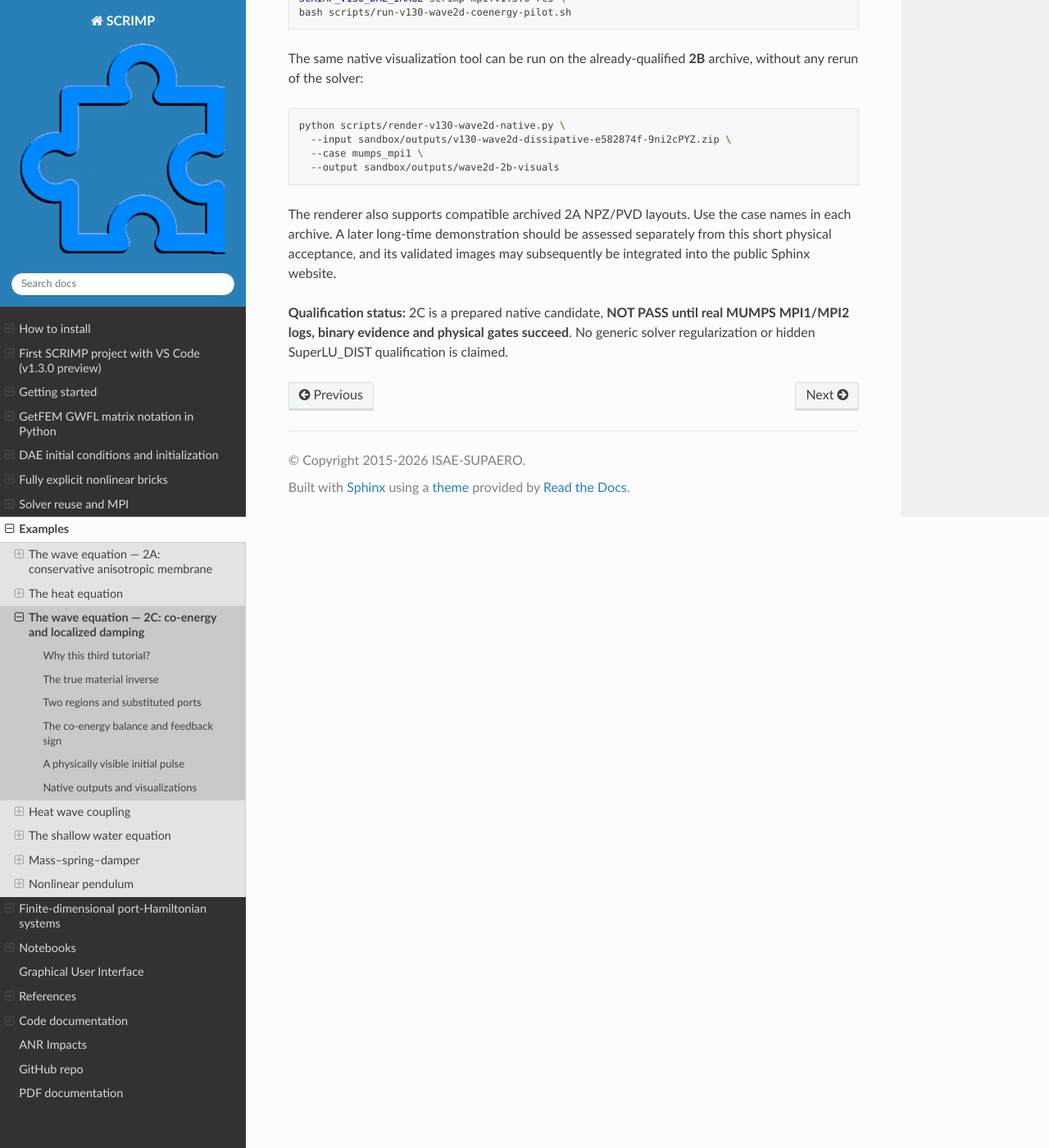
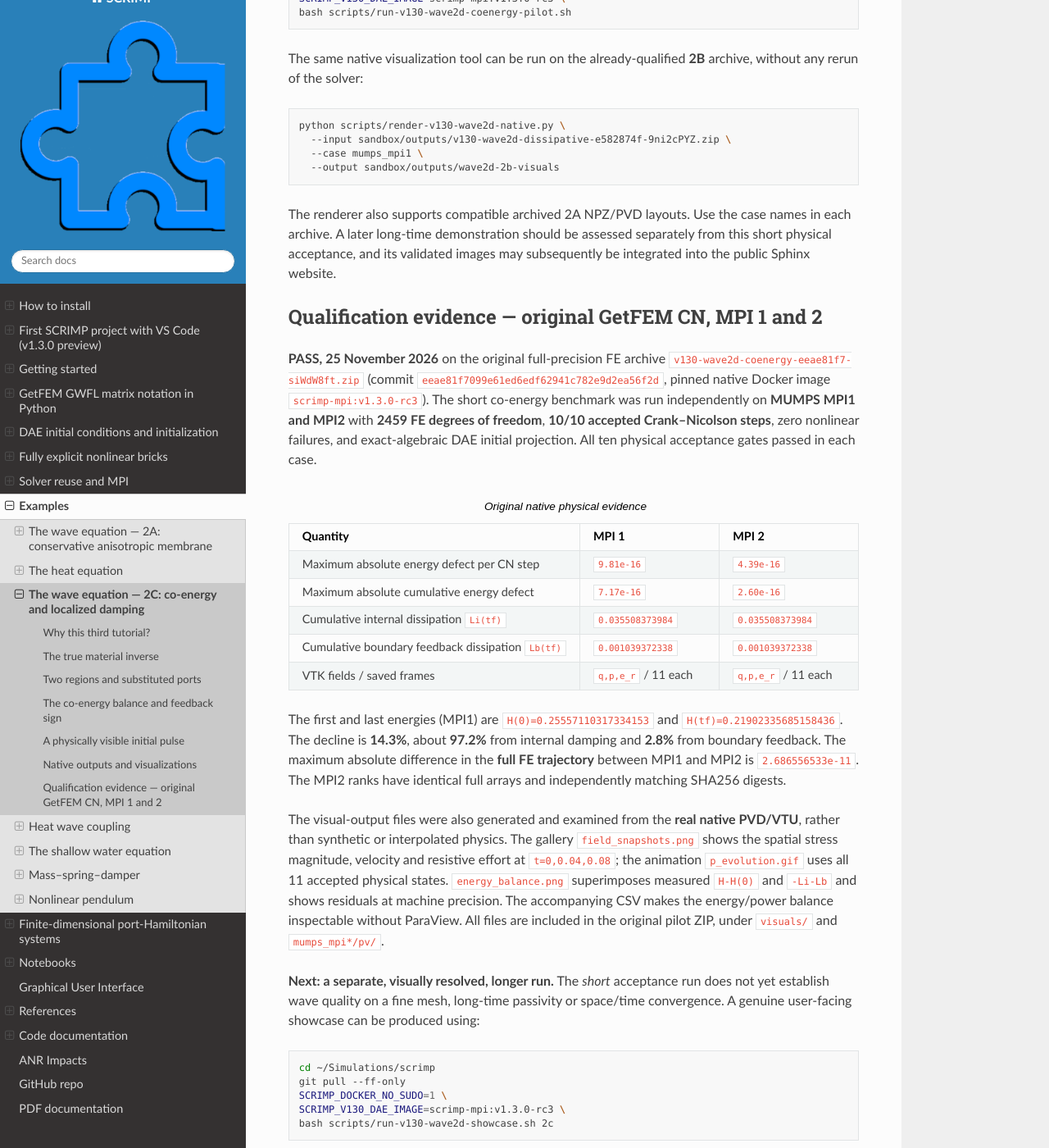
Before and after one commit to g-haine/scrimp, a Sphinx documentation site: the page built from docs/source/examples/wave_coenergy.rst, in a window 1280 px wide and 1400 px high, scrolled down 4184 px. Shown: the whole window at 82% size. Built offline with Sphinx 7.4.7 and the Read the Docs theme 3.1.0, drawn with Linux system fonts in a browser that asks for light colours; some of the changed text lies outside the part shown.

Commit message:
docs(sphinx): publish 2C coenergy physical MPI1/2 PASS with visual outputs and long showcase instructions

```diff
--- a/docs/source/examples/wave_coenergy.rst
+++ b/docs/source/examples/wave_coenergy.rst
@@ -21,9 +21,9 @@ It does not replace 2A or 2B or imply identical meshes.
 The actual, executable code is
 ``examples/wave_coenergy.py``. Fragments below are included from
 that file, rather than copied into the documentation. The short
-default example (`h=0.2, dt=0.008, tf=0.08`) is a **native
-acceptance pilot**, not a resolved wave-propagation demonstration
-or a convergence study.
+default example (`h=0.2, dt=0.008, tf=0.08`) is a **qualified native
+MUMPS MPI1/2 acceptance pilot**, not a resolved wave-propagation
+demonstration or a convergence study.
 
 The true material inverse
 -------------------------
@@ -257,8 +257,91 @@ separately from this short physical acceptance,
 and its validated images may subsequently be integrated
 into the public Sphinx website.
 
-**Qualification status:** 2C is a prepared native
-candidate, **NOT PASS until real MUMPS MPI1/MPI2
-logs, binary evidence and physical gates succeed**.
-No generic solver regularization or hidden
-SuperLU_DIST qualification is claimed.
+Qualification evidence — original GetFEM CN, MPI 1 and 2
+-------------------------------------------------------
+
+**PASS, 25 November 2026** on the original full-precision FE
+archive ``v130-wave2d-coenergy-eeae81f7-siWdW8ft.zip``
+(commit ``eeae81f7099e61ed6edf62941c782e9d2ea56f2d``,
+pinned native Docker image ``scrimp-mpi:v1.3.0-rc3``).
+The short co-energy benchmark was run independently
+on **MUMPS MPI1 and MPI2** with **2459 FE degrees
+of freedom**, **10/10 accepted Crank–Nicolson
+steps**, zero nonlinear failures, and exact-algebraic
+DAE initial projection. All ten physical acceptance
+gates passed in each case.
+
+.. list-table:: Original native physical evidence
+   :header-rows: 1
+   :widths: 46 27 27
+
+   * - Quantity
+     - MPI 1
+     - MPI 2
+   * - Maximum absolute energy defect per CN step
+     - ``9.81e-16``
+     - ``4.39e-16``
+   * - Maximum absolute cumulative energy defect
+     - ``7.17e-16``
+     - ``2.60e-16``
+   * - Cumulative internal dissipation ``Li(tf)``
+     - ``0.035508373984``
+     - ``0.035508373984``
+   * - Cumulative boundary feedback dissipation ``Lb(tf)``
+     - ``0.001039372338``
+     - ``0.001039372338``
+   * - VTK fields / saved frames
+     - ``q,p,e_r`` / 11 each
+     - ``q,p,e_r`` / 11 each
+
+The first and last energies (MPI1) are
+``H(0)=0.25557110317334153`` and
+``H(tf)=0.21902335685158436``.
+The decline is **14.3%**, about **97.2%** from
+internal damping and **2.8%** from boundary feedback.
+The maximum absolute difference in the **full FE
+trajectory** between MPI1 and MPI2 is
+``2.686556533e-11``. The MPI2 ranks have identical
+full arrays and independently matching SHA256 digests.
+
+The visual-output files were also generated and
+examined from the **real native PVD/VTU**, rather than
+synthetic or interpolated physics. The gallery
+``field_snapshots.png`` shows the spatial stress
+magnitude, velocity and resistive effort at
+``t=0,0.04,0.08``; the animation
+``p_evolution.gif`` uses all 11 accepted physical
+states. ``energy_balance.png`` superimposes measured
+``H-H(0)`` and ``-Li-Lb`` and shows residuals
+at machine precision. The accompanying CSV makes the
+energy/power balance inspectable without ParaView.
+All files are included in the original pilot ZIP,
+under ``visuals/`` and ``mumps_mpi*/pv/``.
+
+**Next: a separate, visually resolved, longer run.**
+The *short* acceptance run does not yet establish
+wave quality on a fine mesh, long-time passivity
+or space/time convergence. A genuine user-facing
+showcase can be produced using:
+
+.. code-block:: bash
+
+   cd ~/Simulations/scrimp
+   git pull --ff-only
+   SCRIMP_DOCKER_NO_SUDO=1 \
+   SCRIMP_V130_DAE_IMAGE=scrimp-mpi:v1.3.0-rc3 \
+   bash scripts/run-v130-wave2d-showcase.sh 2c
+
+Its defaults are ``h=0.1``, ``dt=0.01``,
+``tf=1.0``; it renders longer true FE/VTK
+figures and animation as a **distinct visual
+demonstration**. It does not independently
+qualify mesh convergence, parallel parity, or
+SuperLU_DIST. Those require separate tests.
+
+**Qualification scope:** MUMPS MPI1/2 only,
+``h=0.2``, ``dt=0.008``, ``tf=0.08``,
+10 CN steps; physical energy, original VTU outputs
+and render pipeline validated. No automatic solver
+regularization, convergence or long-time
+qualification is claimed.
```
